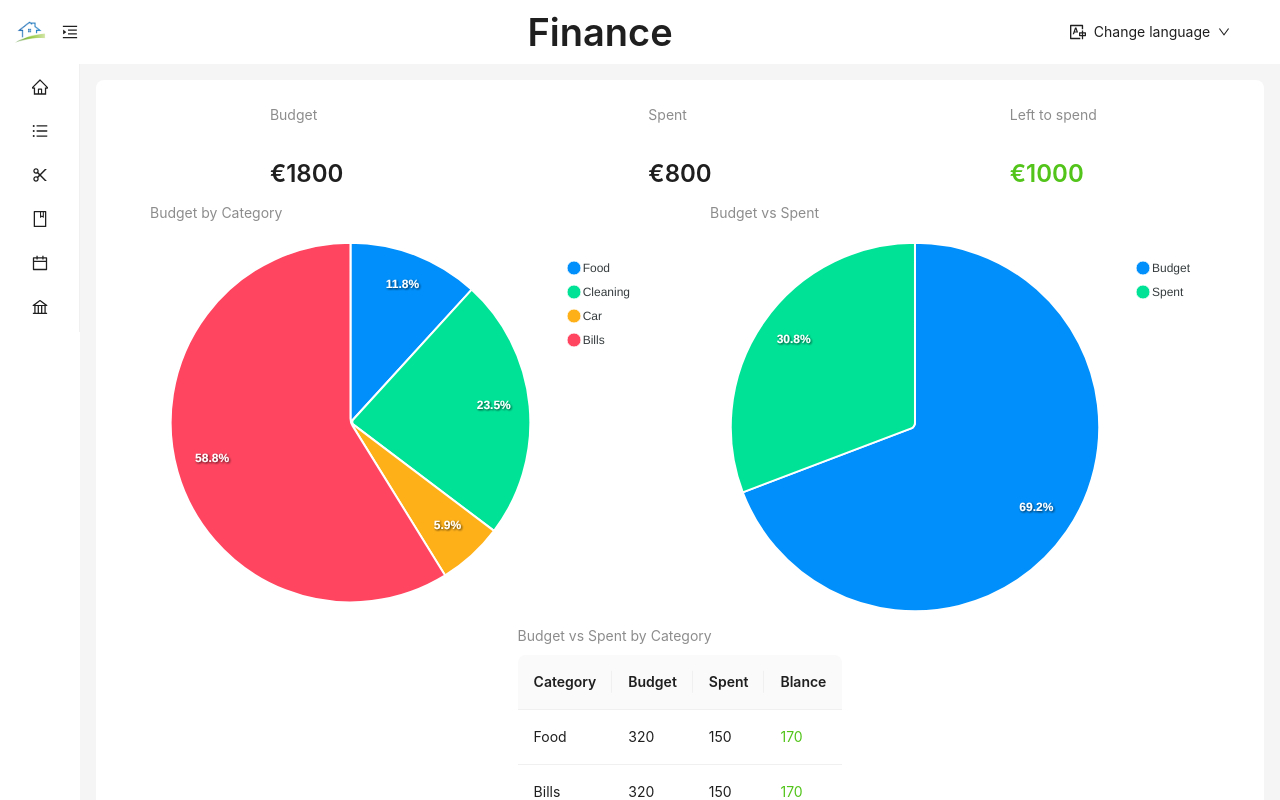
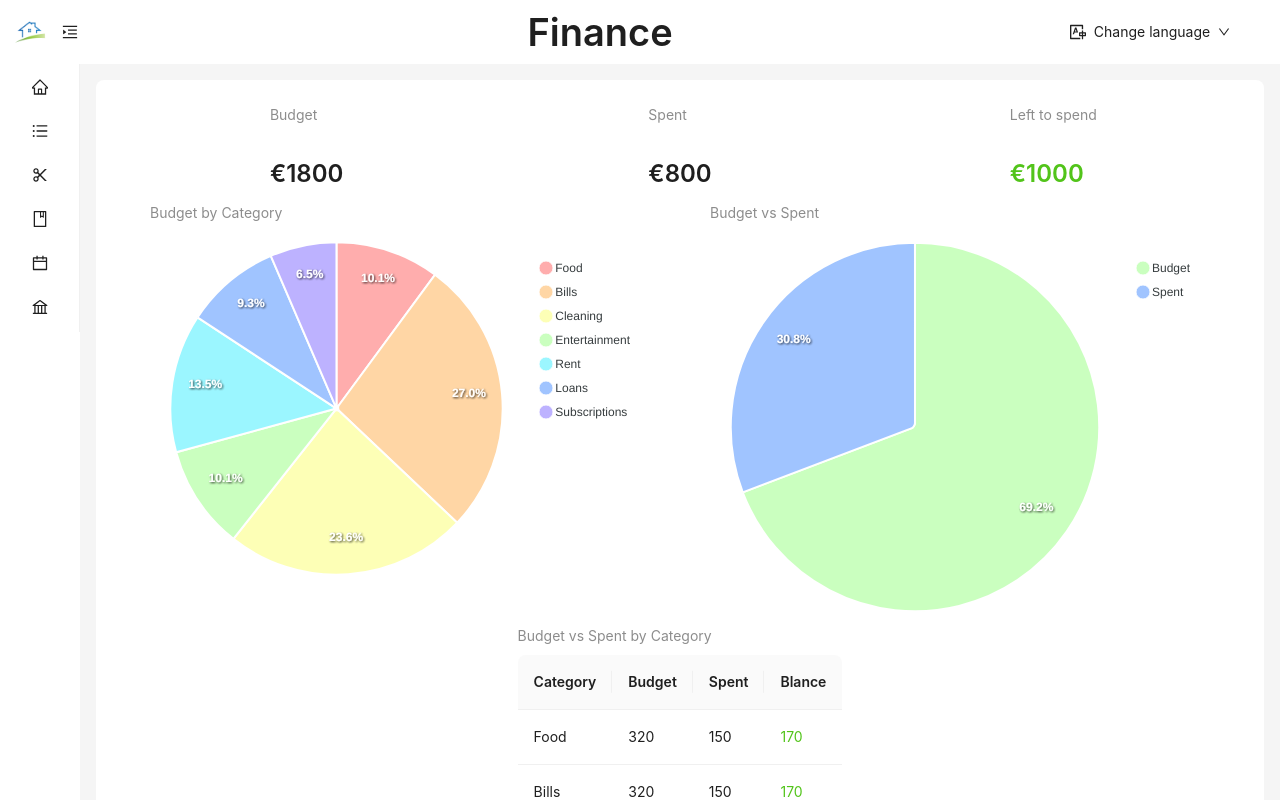
Before and after one commit to FrancescoValerioL/my-home-fe, a React (Create React App) app: page / in a window 1280 px wide. Both pictures are taken after a click on the item "Finance". Shown: the top 800 px of the page. Built offline with nearby package versions, Linux system fonts and the light colour scheme.

Commit message:
uninstall react router, charts colors, translations for finance

```diff
--- a/package.json
+++ b/package.json
@@ -17,7 +17,6 @@
     "react-apexcharts": "^1.4.1",
     "react-dom": "^18.3.1",
     "react-i18next": "^15.0.0",
-    "react-router-dom": "^6.25.1",
     "react-scripts": "5.0.1",
     "sass": "^1.77.8",
     "typescript": "^4.9.5",
--- a/src/assets/i18n.js
+++ b/src/assets/i18n.js
@@ -34,7 +34,16 @@ const resources = {
         "left": "Left to spend",
         "budget_category": "Budget by Category",
         "budget_spent": "Budget vs Spent",
-        "budget_spent_category": "Budget vs Spent by Category"
+        "budget_spent_category": "Budget vs Spent by Category",
+        "categories": {
+          "food": "Food",
+          "bills": "Bills",
+          "cleaning": "Cleaning",
+          "entertainment": "Entertainment",
+          "rent": "Rent",
+          "loans": "Loans",
+          "subscriptions": "Subscriptions"
+        }
       }
 
     }
@@ -68,7 +77,16 @@ const resources = {
         "left": "Disponibili",
         "budget_category": "Budget per Categoria",
         "budget_spent": "Budget vs Spese",
-        "budget_spent_category": "Budget vs Spese per Categoria"
+        "budget_spent_category": "Budget vs Spese per Categoria",
+        "categories": {
+          "food": "Cibo",
+          "bills": "Bollette",
+          "cleaning": "Pulizia",
+          "entertainment": "Svago",
+          "rent": "Affitto",
+          "loans": "Prestiti",
+          "subscriptions": "Abbonamenti"
+        }
       }
 
     }
--- a/src/pages/Finance.tsx
+++ b/src/pages/Finance.tsx
@@ -61,7 +61,8 @@ const Finance = () => {
 			chart: {
 				id: "pie-budget",
 			},
-			labels: ["Budget", "Spent"],
+			colors: ["#caffbf", "#a0c4ff"],
+			labels: [t("finance.budget"), t("finance.spent")],
 		},
 		series: [budget, spent],
 	};
@@ -71,9 +72,18 @@ const Finance = () => {
 			chart: {
 				id: "pie-category",
 			},
-			labels: ["Food", "Cleaning", "Car", "Bills"],
+			colors: ["#ffadad", "#ffd6a5", "#fdffb6", "#caffbf", "#9bf6ff", "#a0c4ff", "#bdb2ff", "#ffc6ff"],
+			labels: [
+				t("finance.categories.food"),
+				t("finance.categories.bills"),
+				t("finance.categories.cleaning"),
+				t("finance.categories.entertainment"),
+				t("finance.categories.rent"),
+				t("finance.categories.loans"),
+				t("finance.categories.subscriptions"),
+			],
 		},
-		series: [100, 200, 50, 500],
+		series: [150, 400, 350, 150, 200, 138, 96],
 	};
 	return (
 		<>
```
Also changed, not shown: 1 other file (tests, documents, lock files or other folders).
